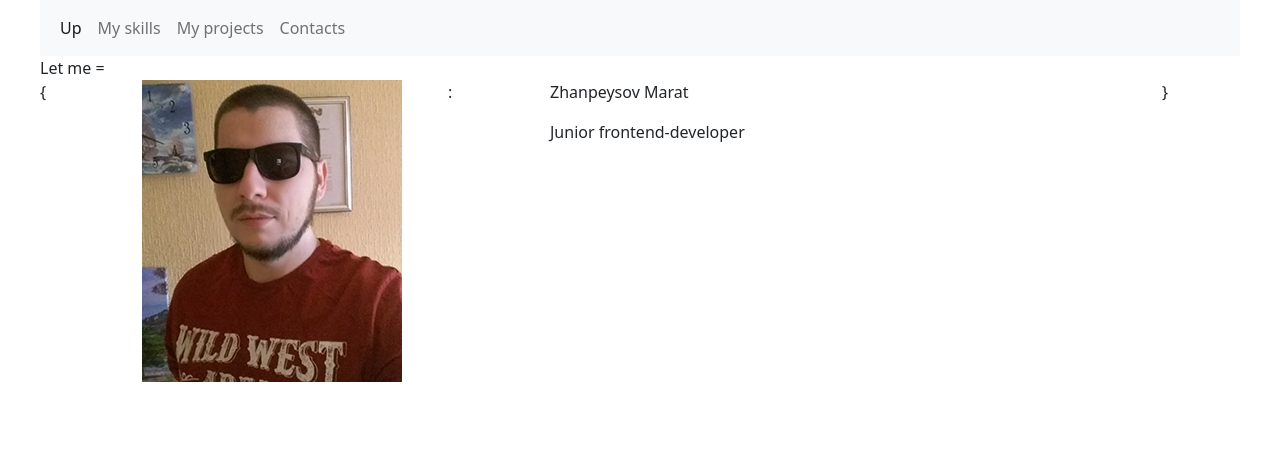
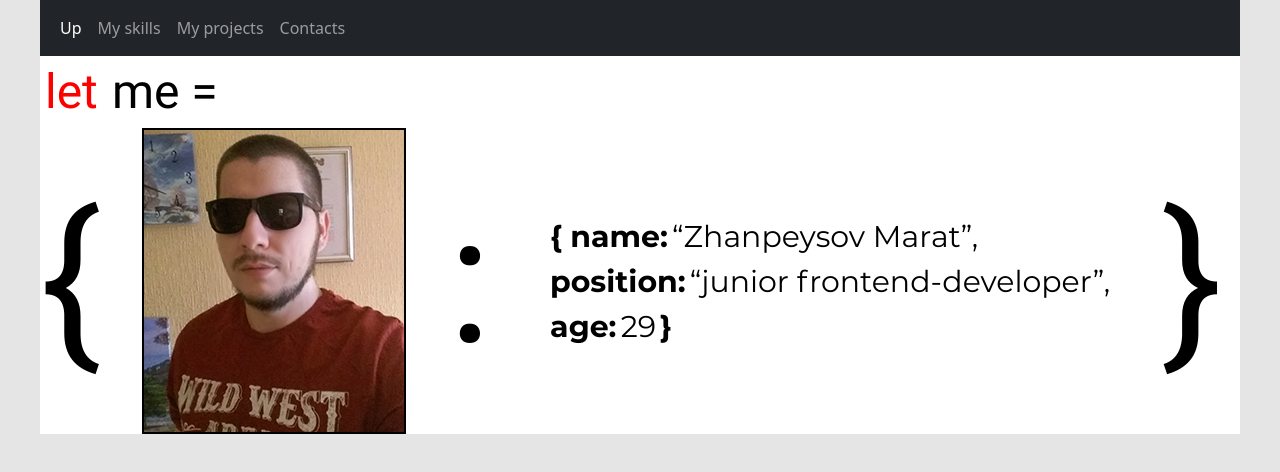
Before and after one commit to themjdex/portfolio, a plain HTML site: page index.html in a window 1280 px wide. Drawn offline with Linux system fonts and the light colour scheme.

Commit message:
header done

```diff
--- a/css/style.css
+++ b/css/style.css
@@ -17,7 +17,53 @@
 * {
     box-sizing: border-box;
 }
+body {
+    background-color: #E5E5E5;
+}
 .main {
     width: 1200px;
     margin: 0 auto;
+    background-color: #fff;
 }
+.let {
+    font-family: "Roboto-Regular";
+    font-size: 48px;
+    color: #FF0000;
+    margin: 0 5px;
+}
+.variable {
+    font-family: "Roboto-Regular";
+    font-size: 48px;
+    color: #000000;
+    margin: 0 5px;
+}
+.psevdocode {
+    font-family: "Roboto-Regular";
+    font-size: 180px;
+    color: #000000;
+}
+.my-name {
+    font-family: "Montserrat-Bold";
+    font-size: 48px;
+    color: #000000;
+    margin: 0 5px;
+}
+.who-i-am {
+    font-family: "Montserrat-Regular";
+    font-size: 36px;
+    color: #000000;
+    margin: 0 5px;
+}
+.photo img {
+    border: 2px solid #000;
+}
+.my-char {
+    font-family: "Montserrat-Bold";
+    font-size: 30px;
+    color: #000000;
+}
+.my-char-value {
+    font-family: "Montserrat-Regular";
+    font-size: 30px;
+    color: #000000;
+}
--- a/index.html
+++ b/index.html
@@ -10,7 +10,7 @@
 </head>
 <body>
     <div class="main">
-            <nav class="navbar navbar-expand-lg navbar-light bg-light">
+            <nav class="navbar navbar-expand-lg navbar-dark bg-dark">
                 <div class="container-fluid">
                     <div class="collapse navbar-collapse" id="navbarSupportedContent">
                         <ul class="navbar-nav me-auto mb-2 mb-lg-0">
@@ -33,17 +33,24 @@
         <div class="header">
             <div class="row">
                 <div class="col-12">
-                    <span class="let">Let</span>
+                    <span class="let">let</span>
                     <span class="variable">me =</span>
                 </div>
             </div>
-            <div class="row">
+            <div class="row align-items-center">
                 <div class="psevdocode col-1">{</div>
-                <div class="col-3"><img src="img/АТ1.jpg"></div>
+                <div class="col-3 photo"><img src="img/АТ1.jpg"></div>
                 <div class="psevdocode col-1">:</div>
                 <div class="col-6">
-                    <p class="my-name">Zhanpeysov Marat</p>
-                    <p class="who-i-am">Junior frontend-developer</p>
+                    <div class="row">
+                        <div class="col-12"><span class="my-char">{ name:</span> <span class="my-char-value">“Zhanpeysov Marat”,</span> </div>
+                    </div>
+                    <div class="row">
+                        <div class="col-12"><span class="my-char">position:</span> <span class="my-char-value">“junior frontend-developer”,</span> </div>
+                    </div>
+                    <div class="row">
+                        <div class="col-12"><span class="my-char">age:</span> <span class="my-char-value">29</span> <span class="my-char">}</span></div>
+                    </div>
                 </div>
                 <div class="psevdocode col-1">}</div>
             </div>
```
